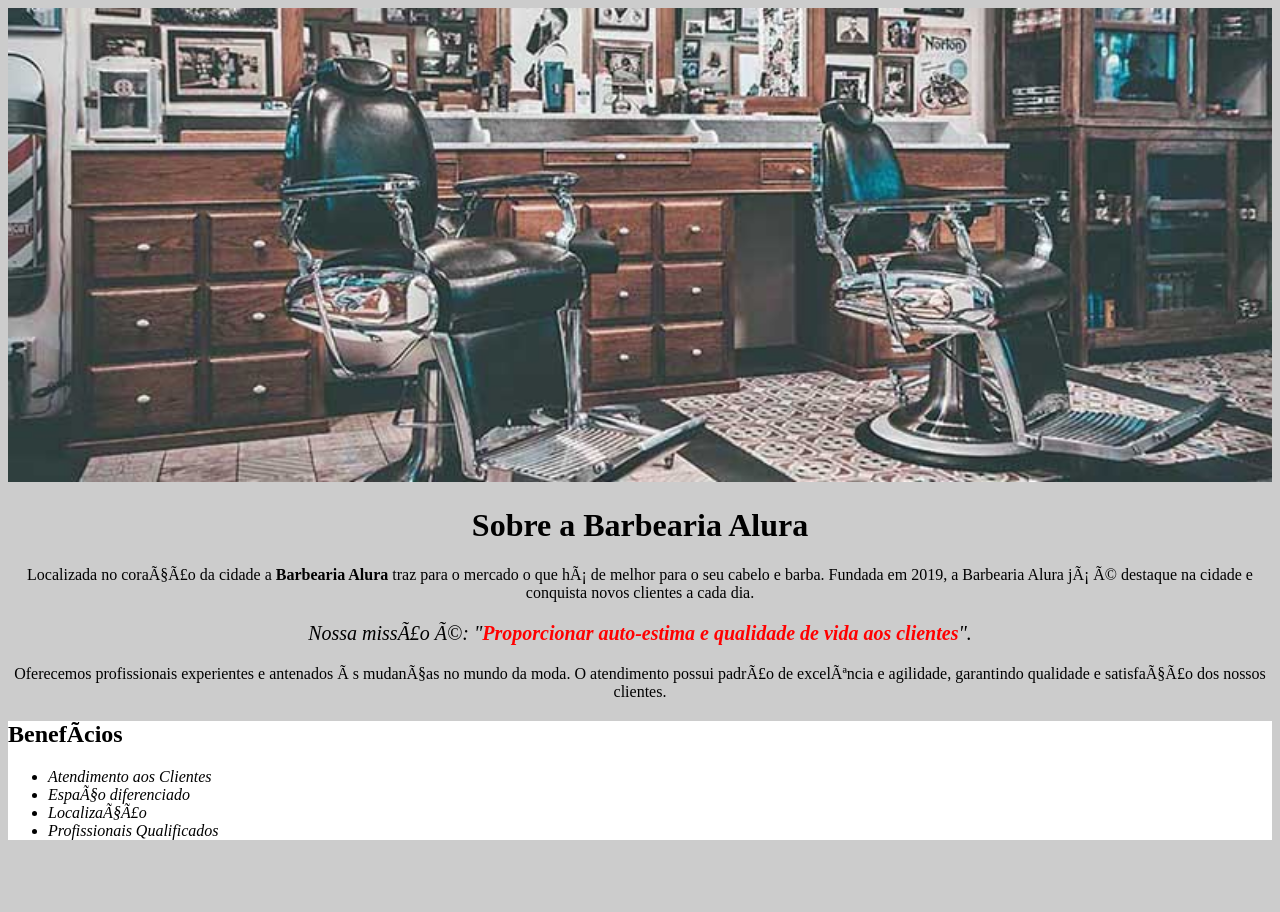
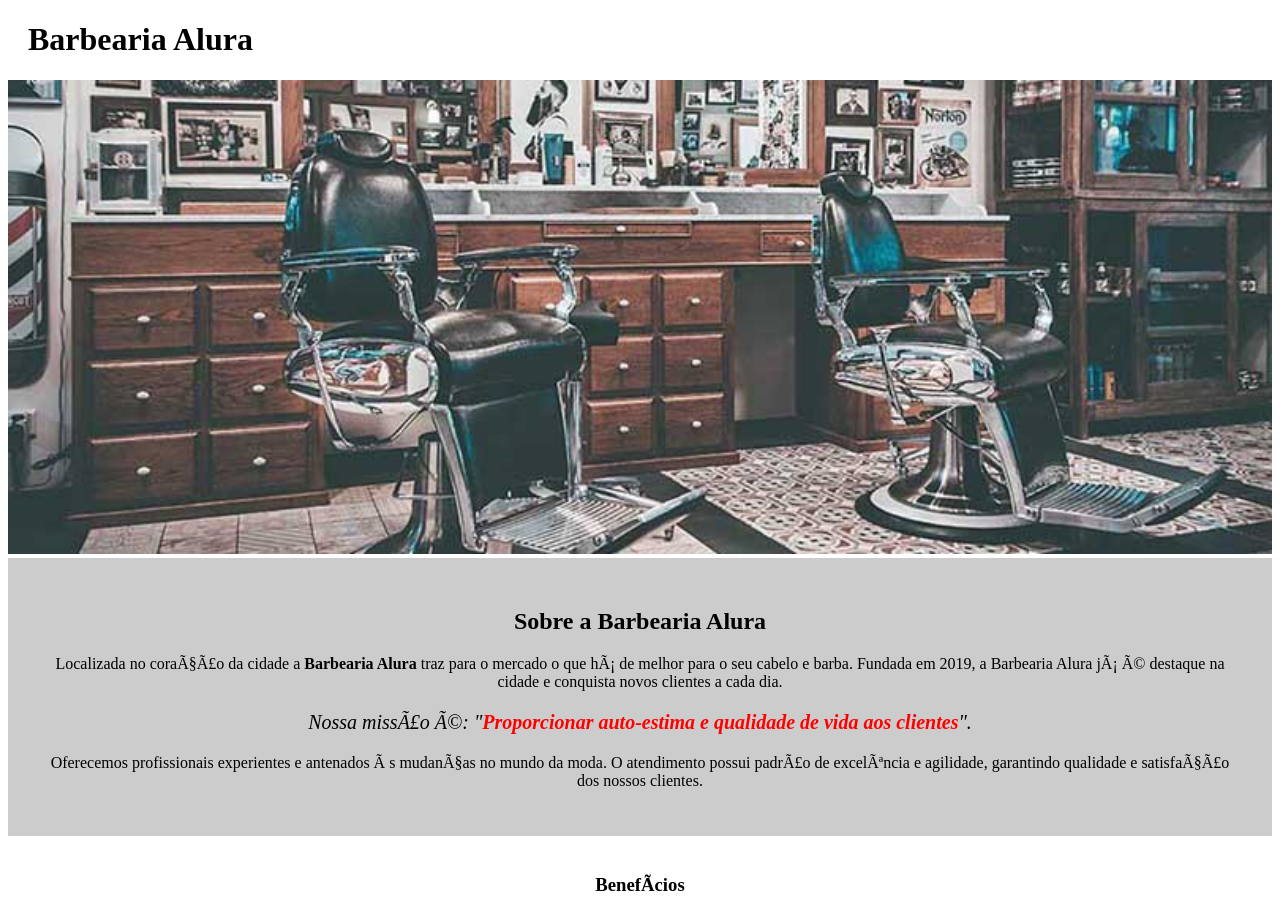
Before and after one commit to cdailaa/projeto_barbearia, a plain HTML site: page index.html in a window 1280 px wide. Shown: the top 912 px of the page. Before the commit the page ends 856 px from the top, so only its background shows below. Drawn offline with Linux system fonts and the light colour scheme.

Commit message:
Add files via upload

```diff
--- a/index.html
+++ b/index.html
@@ -7,9 +7,12 @@
     </head>
 
     <body>
+        <header>
+          <h1 class="titulo-principal">Barbearia Alura</h1>
+        </header>
         <img id="banner" src="banner.jpg">
-        <div>
-            <h1>Sobre a Barbearia Alura</h1>
+        <div class="principal">
+            <h2 class="titulo-centralizado">Sobre a Barbearia Alura</h2>
 
              <p >Localizada no coração da cidade a <strong>Barbearia Alura</strong> traz para o mercado o que há de melhor para o seu cabelo e barba. Fundada em 2019, a Barbearia Alura já é destaque na cidade e conquista novos clientes a cada dia.</p>
 
@@ -19,7 +22,7 @@
         </div>
 
             <div class="beneficios">
-             <h2>Benefícios</h2>
+             <h3 class="titulo-centralizado">Benefícios</h3>
 
              <ul>
                  <li class="itens">Atendimento aos Clientes</li>
@@ -27,6 +30,8 @@
                  <li class="itens">Localização</li>
                  <li class="itens">Profissionais Qualificados</li>
             </ul>
+
+            <img src="beneficios.jpg" class="imagembeneficios">
         </div>
     </body>
  </html>
--- a/style.css
+++ b/style.css
@@ -1,12 +1,21 @@
 body {
-    background: #CCCCCC
+
 }
 
 #banner {
     width: 100%;
 }
 
-h1 {
+.principal{
+  background: #CCCCCC;
+  padding: 30px;
+}
+
+.titulo-principal {
+ padding-left: 20px;
+}
+
+.titulo-centralizado {
     text-align: center
 }
 
@@ -28,4 +37,16 @@ em strong {
 
 .beneficios {
     background: #FFFFFF;
+    padding: 20px;
 }
+
+ul {
+   display: inline-block;
+   vertical-align: top;
+   width: 20%;
+   margin-right: 15%
+}
+
+.imagembeneficios {
+   width: 50%;
+}
```
Also changed, not shown: beneficios.jpg (added).
